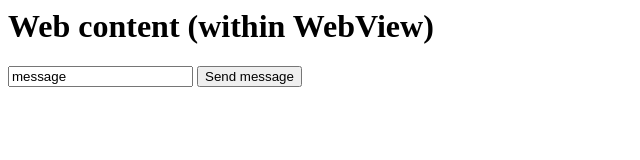
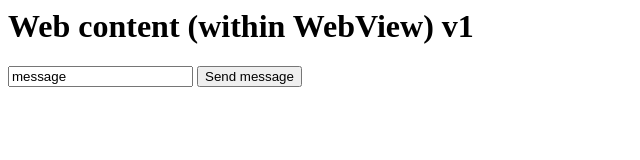
Before and after one commit to testokg3/testokg3.github.io, a plain HTML site: page index.html in a window 1280 px wide. Shown: the full height of the page, 0-640 px from the left. Drawn offline with Linux system fonts and the light colour scheme.

Commit message:
Update index.html

```diff
--- a/index.html
+++ b/index.html
@@ -20,7 +20,7 @@
   </script>
 </head>
 <body>
-<h1>Web content (within WebView)</h1>
+<h1>Web content (within WebView) v1</h1>
 <div>
     <input value="message" id="send_message">
     <button type="button" onclick="sendMsg(event)">Send message</button>
```
